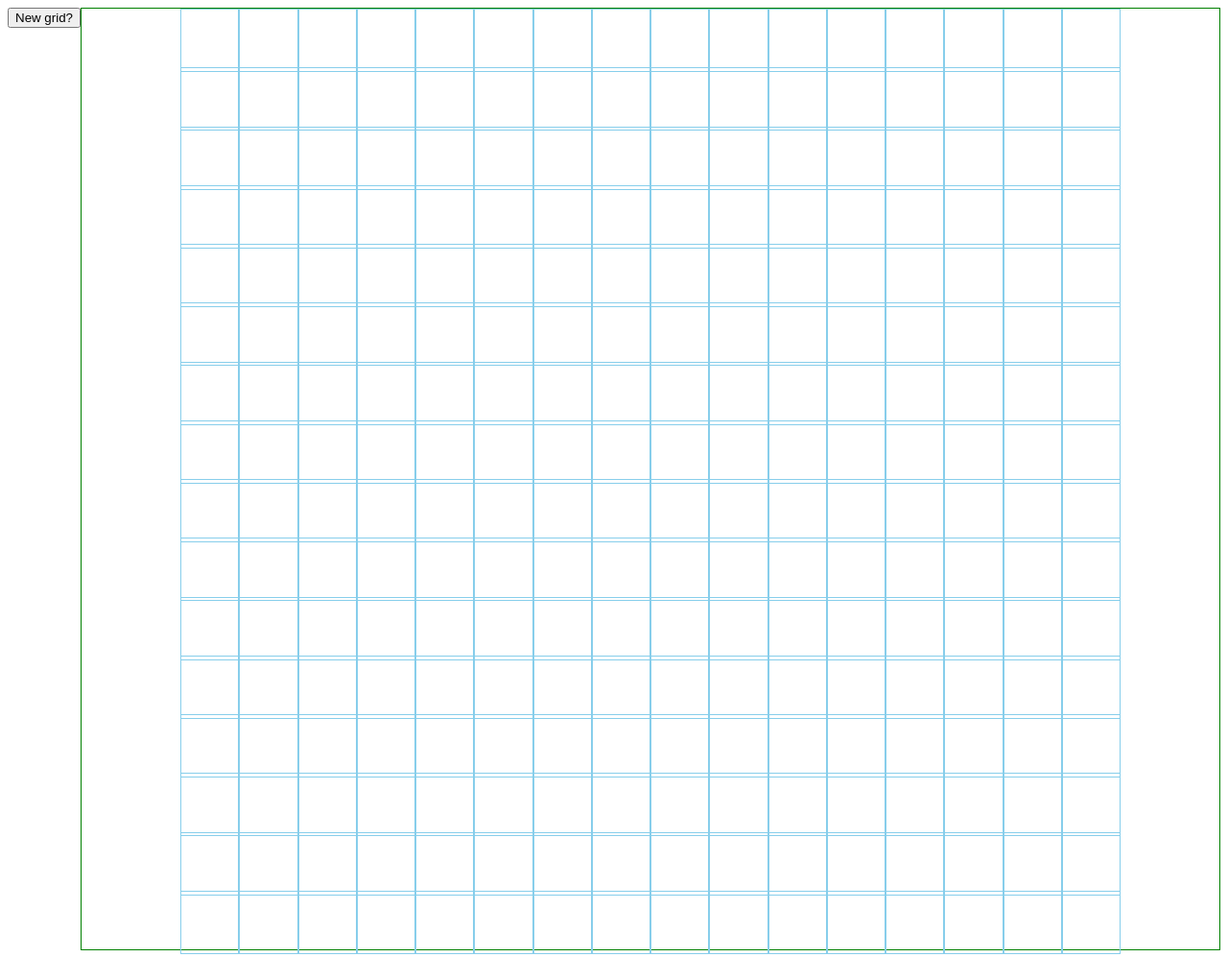
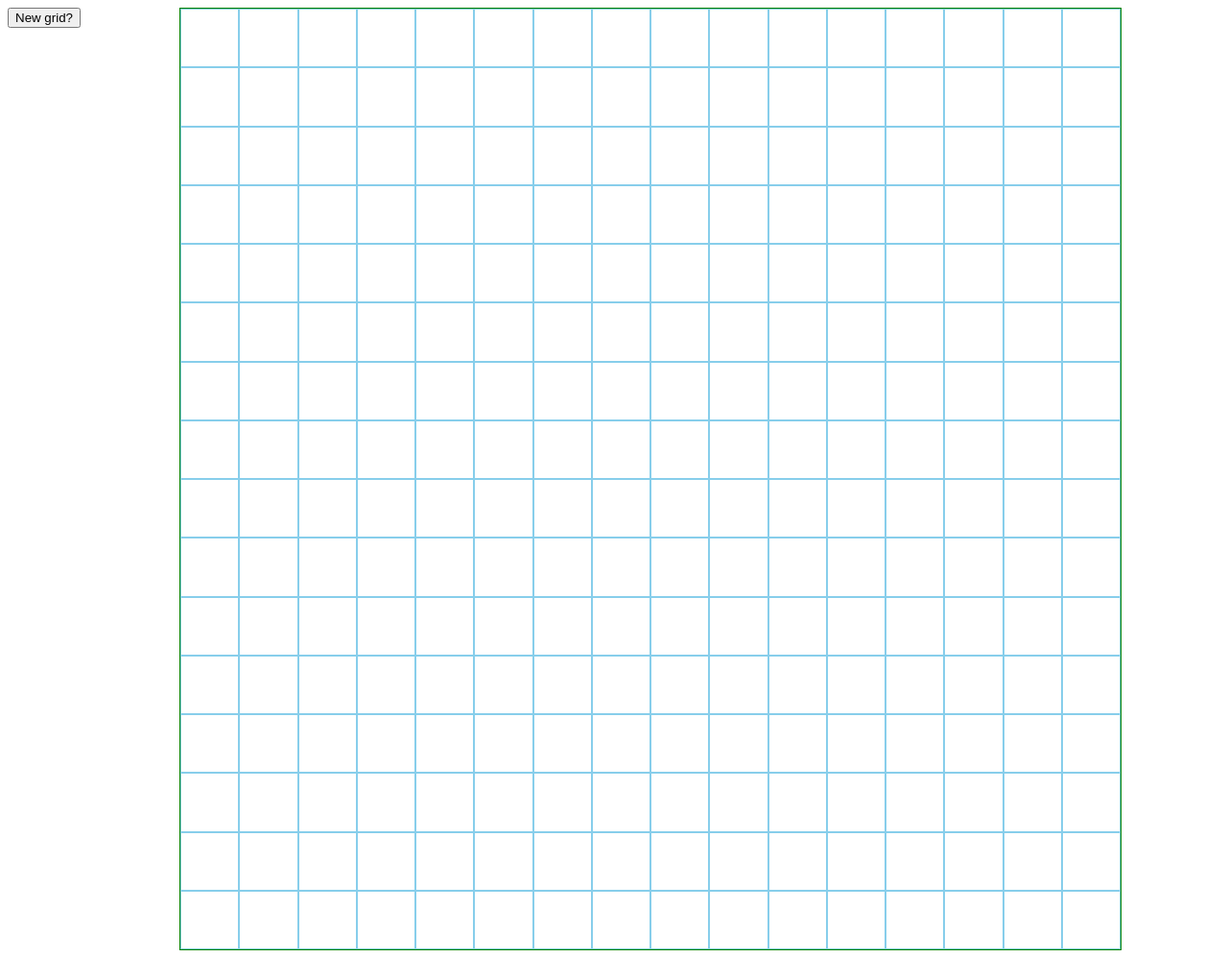
Before and after one commit to elokthewizard/etch-a-sketch, a plain HTML site: page index.html in a window 1280 px wide. Shown: the whole page at 96% size. Drawn offline with Linux system fonts and the light colour scheme.

Commit message:
optimize flex flow and set box size to 100% h/w
grid takes up weird amounts of space

```diff
--- a/style.css
+++ b/style.css
@@ -10,21 +10,22 @@ body{
     align-items: center;
     width: 980px;
     height: 980px;
-    flex: 1 1 0;
 
 }
 .row{
     display: flex;
-    max-width: 980px;
-    min-height: 9.8px;
-    flex: 1 1 0;
+    flex: 1;
+
 }
 
 .box{
     border: skyblue solid 1px;
-    height: 4em;
-    width: 4em;
-    flex: 1 1 0;
+    flex: 1;
+    min-height: 9.8px;
+    min-width: 9.8px;
+    max-width: 100%;
+    max-height: 100%;
+    aspect-ratio: 1;
 }
 
 /* old hover style, could be used as a ref for a later feature?
```
